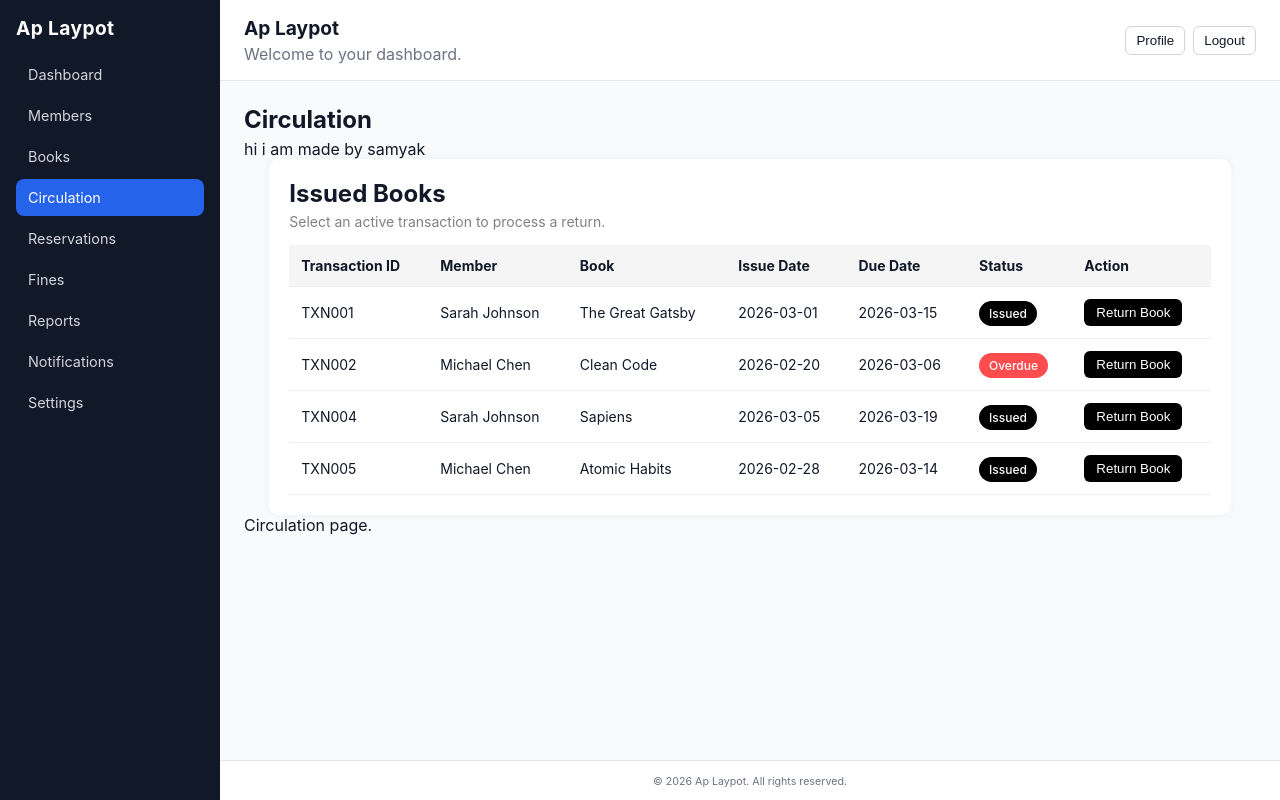
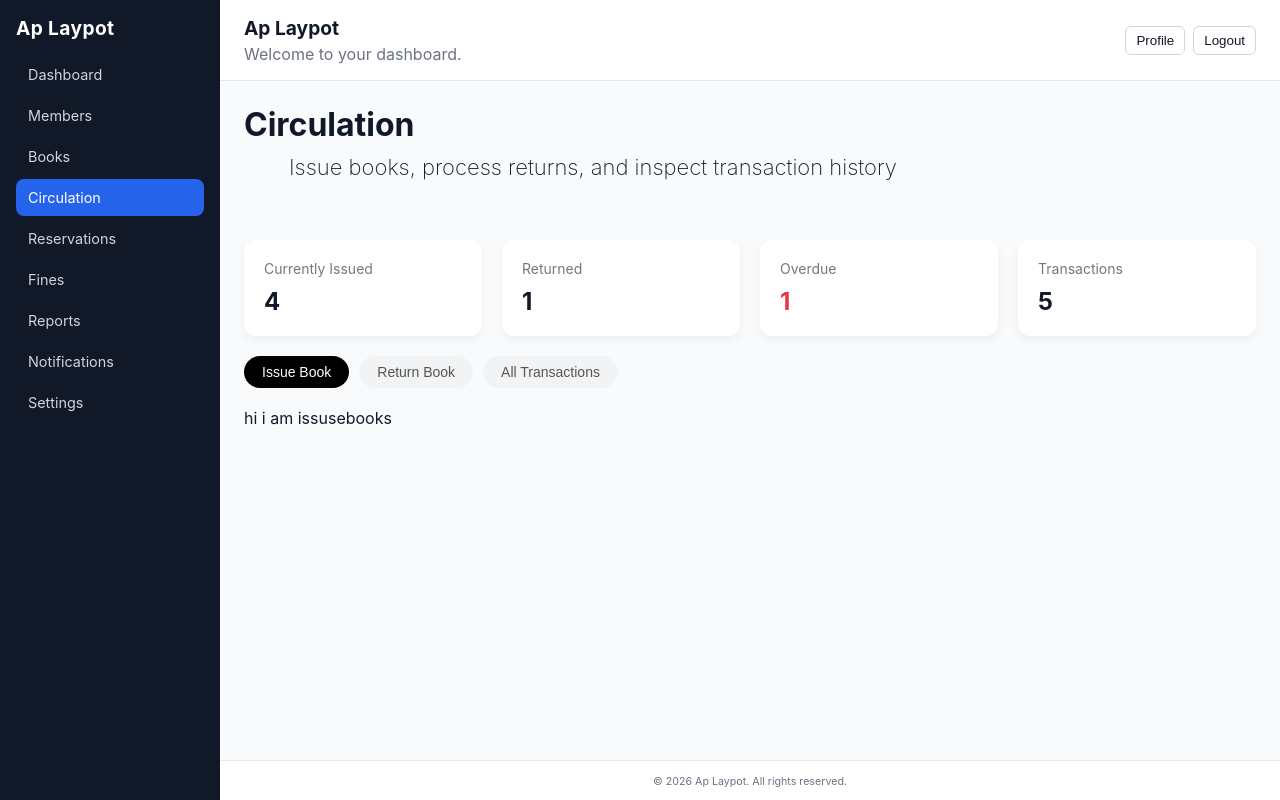
Before and after one commit to sanjivsahani-tech/LMS-Frontend, a React (Vite) app: page /circulation in a window 1280 px wide. Built offline with nearby package versions, Linux system fonts and the light colour scheme.

Commit message:
Circulation by SJ

```diff
--- a/src/features/circulation/CirculationPage.jsx
+++ b/src/features/circulation/CirculationPage.jsx
@@ -1,9 +1,72 @@
-import Table from "../../components/table/Table";
+import React, { useState } from "react";
+import "./circulation.css";
+import IssueBook from "./IssueBook";
+import ReturnBook from "./ReturnBook";
+import Transaction from "./Transaction";
 
+export function CirculationPage() {
+  const [activeTab, setActiveTab] = useState("issue");
+  return (
+    <>
+      <div>
+        <h1>Circulation</h1>
+        <p id="cirp1">
+          Issue books, process returns, and inspect transaction history
+        </p>
 
+        <div className="stats-container">
+          <div className="card">
+            <p>Currently Issued</p>
+            <h2>4</h2>
+          </div>
 
+          <div className="card">
+            <p>Returned</p>
+            <h2>1</h2>
+          </div>
 
-  export function CirculationPage() { return <div><h2>Circulation</h2>
-<div>hi i am made by samyak</div>
-<Table/>
-<p>Circulation page.</p></div>; }
+          <div className="card">
+            <p>Overdue</p>
+            <h2 className="danger">1</h2>
+          </div>
+
+          <div className="card">
+            <p>Transactions</p>
+            <h2>5</h2>
+          </div>
+        </div>
+
+        {/* Buttons */}
+        <div className="tab-container">
+          <button
+            className={activeTab === "issue" ? "tab active" : "tab"}
+            onClick={() => setActiveTab("issue")}
+          >
+            Issue Book
+          </button>
+
+          <button
+            className={activeTab === "return" ? "tab active" : "tab"}
+            onClick={() => setActiveTab("return")}
+          >
+            Return Book
+          </button>
+
+          <button
+            className={activeTab === "transactions" ? "tab active" : "tab"}
+            onClick={() => setActiveTab("transactions")}
+          >
+            All Transactions
+          </button>
+        </div>
+
+        {/* Content */}
+        <div className="tab-content">
+          {activeTab === "issue" && <IssueBook />}
+          {activeTab === "return" && <ReturnBook />}
+          {activeTab === "transactions" && <Transaction />}
+        </div>
+      </div>
+    </>
+  );
+}
--- /dev/null
+++ b/src/features/circulation/IssueBook.jsx
@@ -0,0 +1,14 @@
+
+
+
+function  IssueBook () {
+
+    return (
+      <div>
+         hi i am issusebooks
+      </div>
+    )
+  }
+
+
+export default IssueBook;
--- /dev/null
+++ b/src/features/circulation/ReturnBook.jsx
@@ -0,0 +1,11 @@
+function  ReturnBook () {
+
+    return (
+      <div>
+         hi i am ReturnBook
+      </div>
+    )
+  }
+
+
+export default ReturnBook;
--- /dev/null
+++ b/src/features/circulation/Transaction.jsx
@@ -0,0 +1,11 @@
+function  Transaction () {
+
+    return (
+      <div>
+         hi i am Transaction
+      </div>
+    )
+  }
+
+
+export default Transaction;
--- /dev/null
+++ b/src/features/circulation/circulation.css
@@ -0,0 +1,74 @@
+.stats-container {
+  display: grid;
+  grid-template-columns: repeat(4, 1fr);
+  gap: 20px;
+  margin-top: 20px;
+}
+
+/* Card UI */
+.card {
+  background: white;
+  padding: 20px;
+  border-radius: 12px;
+  box-shadow: 0 4px 10px rgba(0, 0, 0, 0.05);
+  transition: 0.3s;
+}
+
+.card:hover {
+  transform: translateY(-3px);
+}
+
+/* Text */
+.card p {
+  color: #777;
+  font-size: 14px;
+  margin-bottom: 10px;
+}
+
+.card h2 {
+  font-size: 24px;
+  font-weight: bold;
+}
+
+/* Red color for overdue */
+.danger {
+  color: #e63946;
+}
+
+
+#cirp1 {
+    font-size: 22px;
+    font-weight: 200;
+    margin-top: 10px;
+    margin-left: 45px;
+    margin-bottom: 60px;
+}
+
+.tab-container {
+  display: flex;
+  gap: 10px;
+  margin: 20px 0;
+}
+
+/* Default button */
+.tab {
+  padding: 8px 18px;
+  border-radius: 20px;
+  border: none;
+  background: #f1f3f5;
+  cursor: pointer;
+  font-size: 14px;
+  color: #555;
+  transition: 0.3s;
+}
+
+/* Hover effect */
+.tab:hover {
+  background: #e9ecef;
+}
+
+/* Active button (IMPORTANT) */
+.tab.active {
+  background: black;
+  color: white;
+}
```
